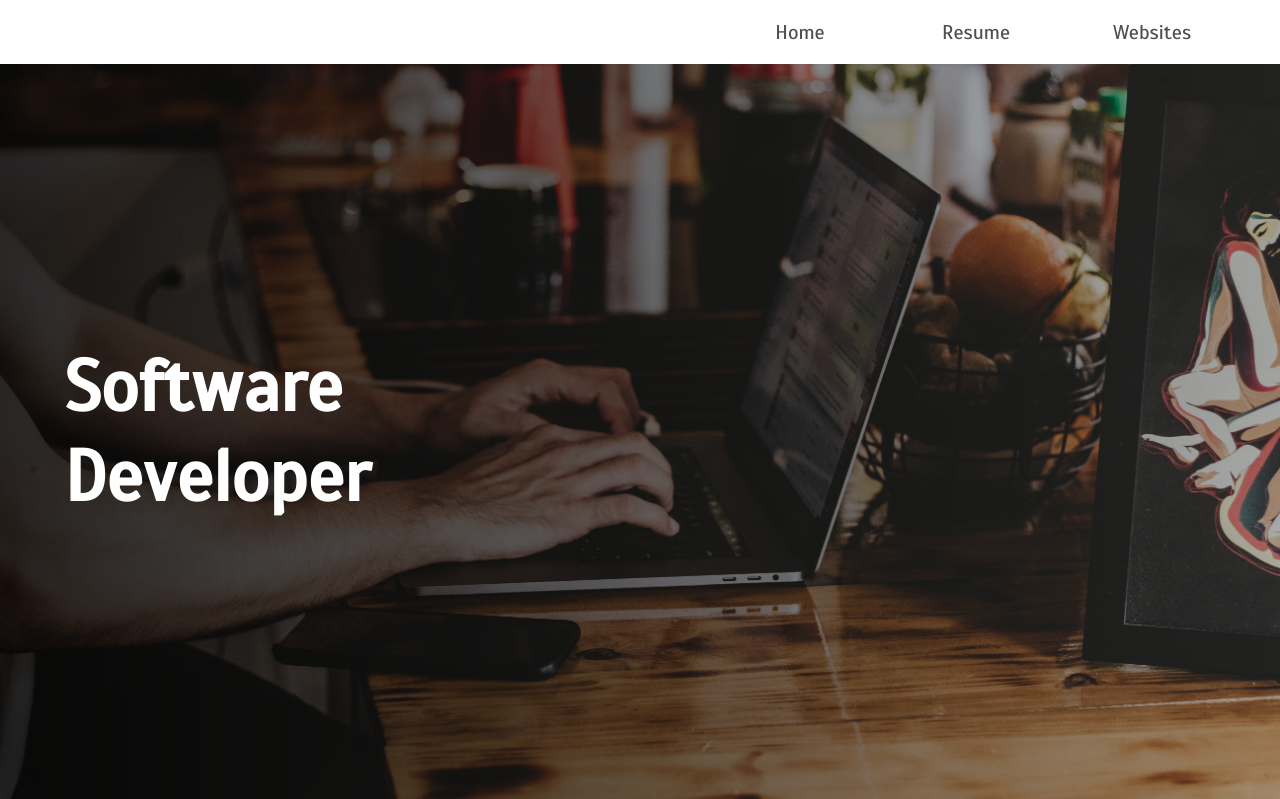
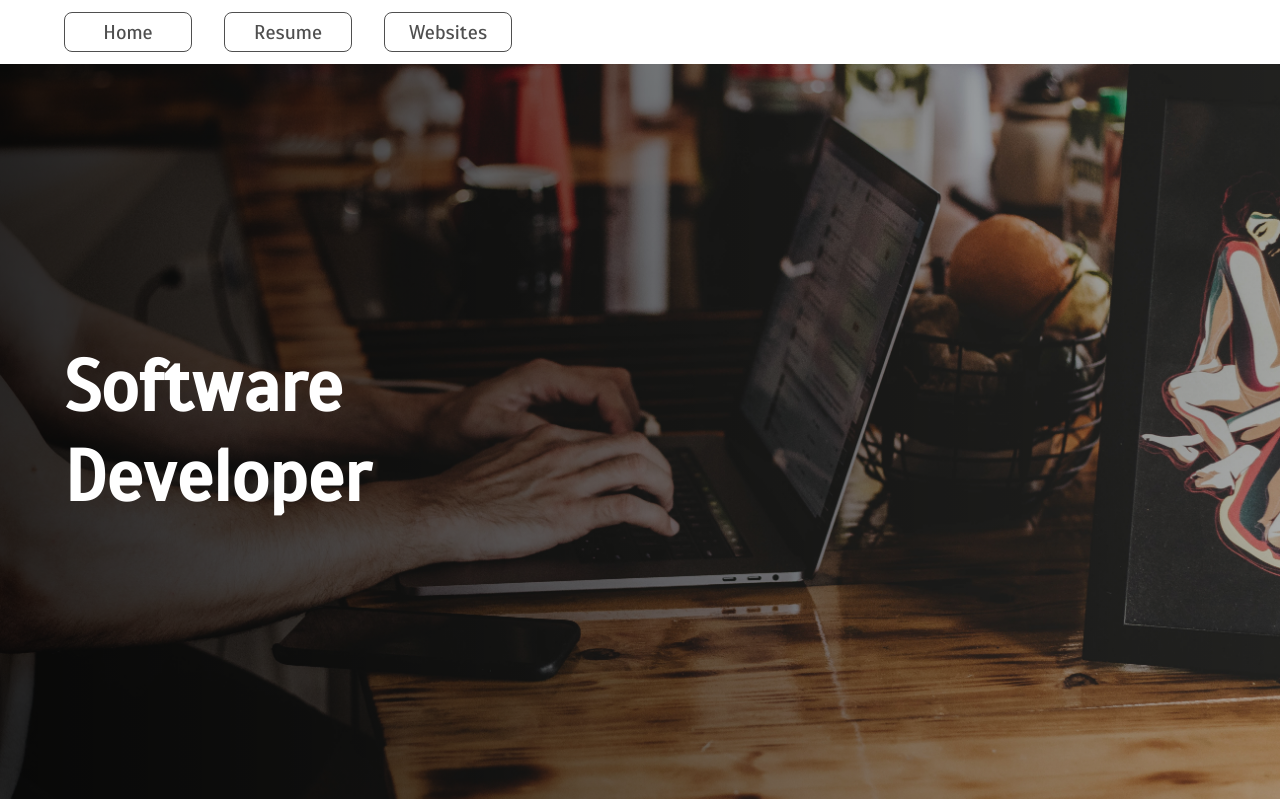
Before and after one commit to hectormelgoza/myportfolio, a PHP site: page / in a window 1280 px wide. Shown: the top 799 px of the page. Run offline with PHP 8.4, Linux system fonts and the light colour scheme; some web fonts are replaced.

Commit message:
changed navbar

```diff
--- a/portfolio.css
+++ b/portfolio.css
@@ -6,7 +6,7 @@
 .title-line{
     display: flex;
     height: 8vh;
-    justify-content: right;
+    justify-content: left;
     align-items: center;
     width: 90%;
     margin: auto;
@@ -14,8 +14,7 @@
 nav{
     display: flex;
     justify-content: space-between;
-    width: 30rem;
-    /* background-color: lightpink; */
+    width: 28rem;
 }
 a{
     width: 8rem;
@@ -26,6 +25,10 @@ a{
     color: #4f4f4f;
     transition: .3ss ease;
     font-family: 'Scada', sans-serif;
+}
+nav > a{
+    border: .08rem solid #4f4f4f;
+    border-radius: .5rem;
 }
 
 /* .github{
@@ -41,10 +44,8 @@ a{
     background: linear-gradient(to left,rgba(0, 0, 0, 0.2), rgba(0, 0, 0, 0.8)), url(./images/person-in-front-of-laptop-on-brown-wooden-table-2115217.jpg);
     background-size: cover;
     background-repeat: no-repeat;
-
 }
 .msg{
-    /* background-color: rgb(201, 128, 55); */
     width: 90%;
     margin: auto;
 }
```
